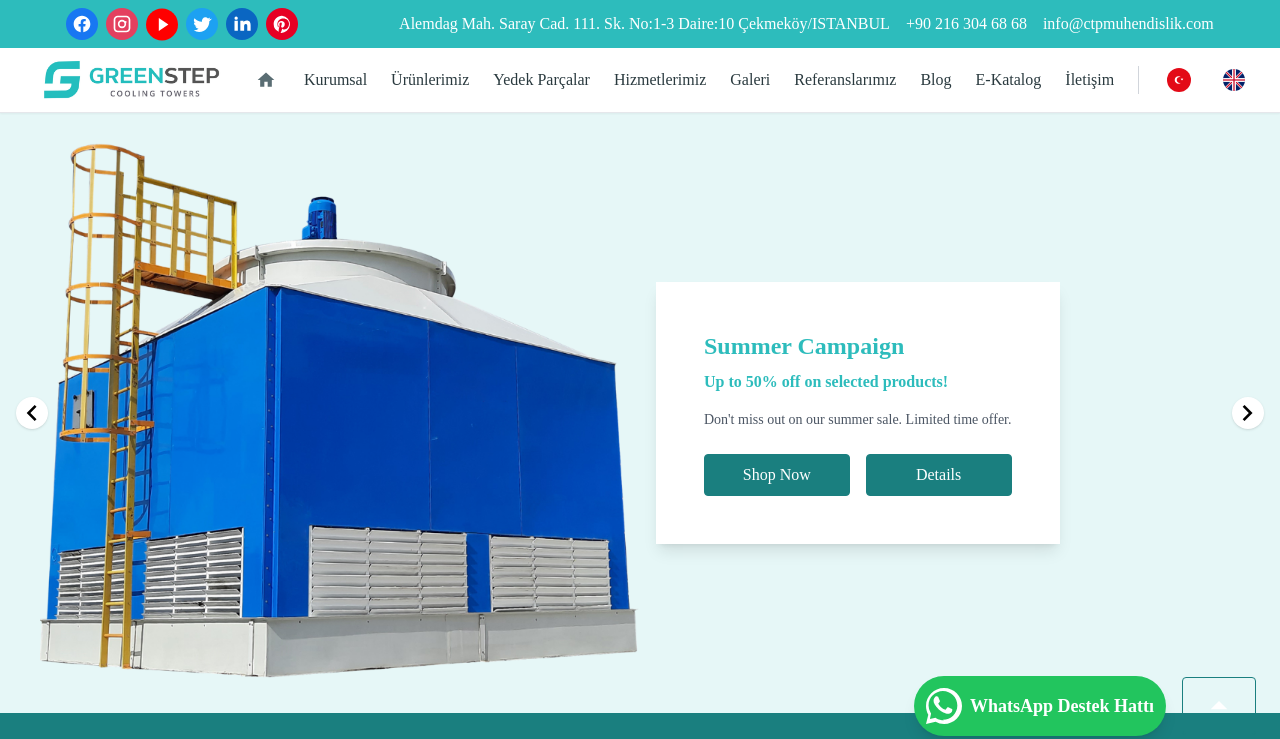
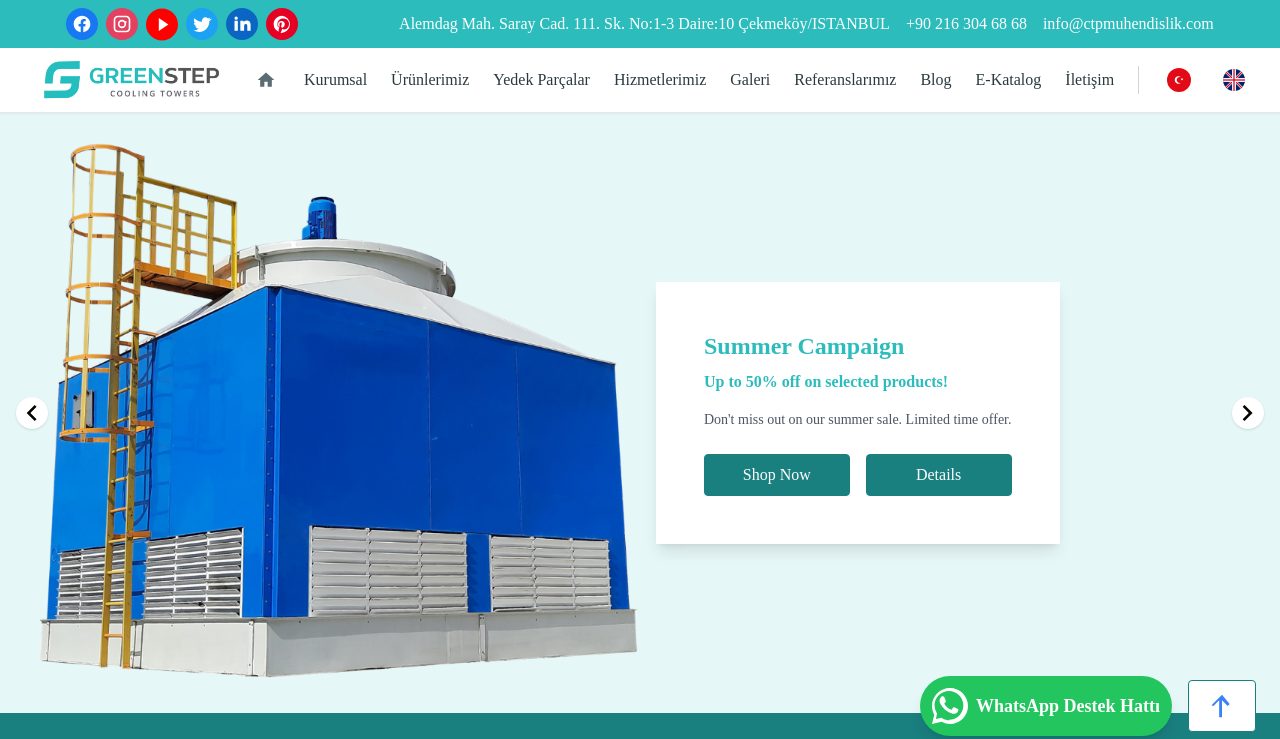
Before and after one commit to sambasoftwareuk/greenstep, a Next.js app: page / in a window 1280 px wide. Shown: the top 739 px of the page. Built offline with nearby package versions, Linux system fonts and the light colour scheme.

Commit message:
scroll button to the top completed

```diff
--- a/app/_atoms/Icons.jsx
+++ b/app/_atoms/Icons.jsx
@@ -139,6 +139,19 @@ export const LineRightArrow = ({ style, className = "" }) => (
     <path d="M4 12h12l-4-4 1.41-1.41L20.83 12l-7.42 7.41L12 18l4-4H4z" />
   </svg>
 );
+export const LineUpArrow = ({ style, className = "", size = 24 }) => (
+  <svg
+    xmlns="http://www.w3.org/2000/svg"
+    height={size}
+    viewBox="0 0 24 24"
+    width={size}
+    fill="currentColor"
+    style={style}
+    className={className}
+  >
+    <path d="M12 4l-7.41 7.41L6 12l4-4v12h2V8l4 4 1.41-1.41z" />
+  </svg>
+);
 
 export const ChevronRight = ({ style, className = "" }) => (
   <svg
@@ -179,20 +192,6 @@ export const LineXIcon = ({ style, className = "" }) => (
     className={className}
   >
     <path d="M18.3 5.71a1 1 0 0 0-1.41 0L12 10.59 7.11 5.7a1 1 0 0 0-1.41 1.41L10.59 12l-4.89 4.88a1 1 0 0 0 1.41 1.41L12 13.41l4.88 4.89a1 1 0 0 0 1.41-1.41L13.41 12l4.89-4.88a1 1 0 0 0 0-1.41z" />
-  </svg>
-);
-
-export const UpArrowIcon = ({ style, className = "", size = 24 }) => (
-  <svg
-    xmlns="http://www.w3.org/2000/svg"
-    height={size}
-    viewBox="0 0 24 24"
-    width={size}
-    fill="currentColor"
-    style={style}
-    className={className}
-  >
-    <path d="M7 14l5-5 5 5H7z" />
   </svg>
 );
 
--- a/app/_components/ScrollToTopButton.jsx
+++ b/app/_components/ScrollToTopButton.jsx
@@ -1,38 +1,49 @@
 "use client";
 
-import { useState, useEffect } from "react";
-import { UpArrowIcon } from "../_atoms/Icons";
+import { useState, useEffect, useRef, useCallback } from "react";
+import Link from "next/link";
+import { LineUpArrow } from "../_atoms/Icons";
 import { OutlinedButtonWithIcon } from "../_atoms/buttons";
 
 export default function ScrollToTopButton() {
-  const [visible, setVisible] = useState(false);
+  const [visible, setVisible] = useState(true);
+  const lastScrollY = useRef(0);
+
+  const showThreshold = 200;
+  const bottomThreshold = 100;
+
+  const handleScroll = useCallback(() => {
+    const scrollY = window.scrollY;
+    const scrollingUp = scrollY < lastScrollY.current;
+    const scrollEnough = scrollY > showThreshold;
+
+    const nearBottom =
+      window.innerHeight + scrollY >=
+      document.body.offsetHeight - bottomThreshold;
+
+    setVisible(nearBottom || (scrollingUp && scrollEnough));
+    lastScrollY.current = scrollY;
+  }, []);
 
   useEffect(() => {
-    const threshold = 100;
+    window.addEventListener("scroll", handleScroll);
+    handleScroll(); // Run once on mount to check initial position
+    return () => window.removeEventListener("scroll", handleScroll);
+  }, [handleScroll]);
 
-    const onScroll = () => {
-      const nearBottom =
-        window.innerHeight + window.scrollY >=
-        document.body.offsetHeight - threshold;
-      setVisible(nearBottom);
-    };
+  if (!visible) return null;
 
-    window.addEventListener("scroll", onScroll);
-    onScroll();
-
-    return () => window.removeEventListener("scroll", onScroll);
-  }, []);
-
-  const scrollToTop = () => window.scrollTo({ top: 0, behavior: "smooth" });
-
-  return visible ? (
-    <OutlinedButtonWithIcon
-      icon={
-        <UpArrowIcon
-          className="text-white translate-y-[2px] md:translate-y-0"
-          size={40}
-        />
-      }
-    />
-  ) : null;
+  return (
+    <Link href="#top" scroll={true} aria-label="Scroll to top">
+      <OutlinedButtonWithIcon
+        className="bg-white hover:shadow-lg transition-shadow duration-200"
+        icon={
+          <LineUpArrow
+            className="text-blue-500 translate-y[2px] md:translate-y-0"
+            size={34}
+          />
+        }
+      />
+    </Link>
+  );
 }
--- a/app/atom/page.jsx
+++ b/app/atom/page.jsx
@@ -86,7 +86,10 @@ const page = () => {
         <DirectionButton icon="<" />
       </div>
       <div className="my-4">
-        <SliderImage imageLink="/sampleimages/learner-centered.jpg" imageAlt="samba" />
+        <SliderImage
+          imageLink="/sampleimages/learner-centered.jpg"
+          imageAlt="samba"
+        />
       </div>
       <div className="my-4">
         <SliderImage />
--- a/app/layout.jsx
+++ b/app/layout.jsx
@@ -35,7 +35,7 @@ export default function RootLayout({ children }) {
       >
         <AnnouncementBand />
         <Navbar />
-        <main>{children}</main>
+        <main id="top">{children}</main>
         <Footer />
         <div className="fixed bottom-6 right-6 md:bottom-16 flex items-center gap-4 z-50">
           <WhatsAppStickyButton />
```
